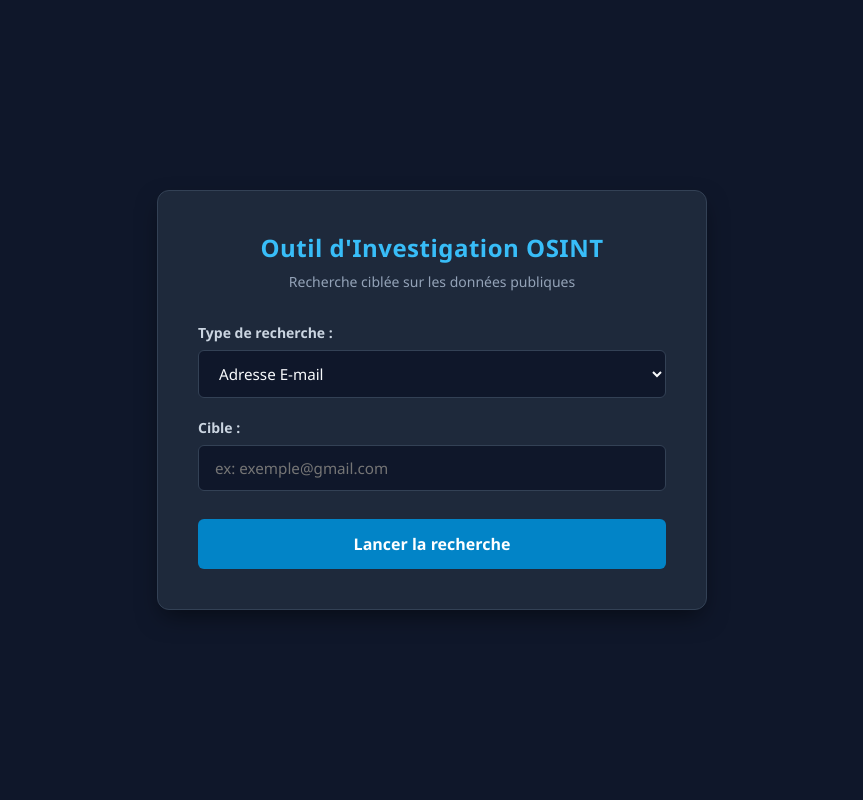
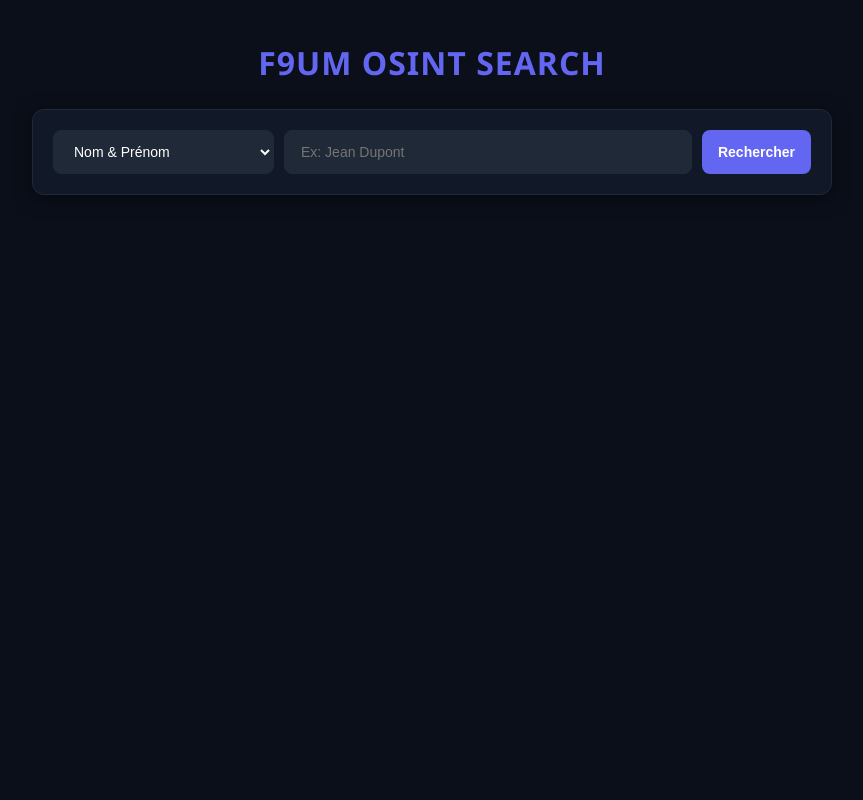
Before and after one commit to antopapp/DOX-SERVICES, a Flask app: page / in a window 1280 px wide. Shown: the whole page, without its empty margins (208-1071 px from the left). Run offline with Flask 3, Linux system fonts and the light colour scheme.

Commit message:
Update index.html

```diff
--- a/templates/index.html
+++ b/templates/index.html
@@ -3,213 +3,245 @@
 <head>
     <meta charset="UTF-8">
     <meta name="viewport" content="width=device-width, initial-scale=1.0">
-    <title>Plateforme de Recherche OSINT</title>
+    <title>F9UM SERVICES - OSINT Platform</title>
     <style>
-        * {
-            box-sizing: border-box;
-            margin: 0;
-            padding: 0;
-            font-family: 'Segoe UI', Tahoma, Geneva, Verdana, sans-serif;
+        :root {
+            --bg-color: #0b0f19;
+            --card-bg: #111827;
+            --accent-color: #6366f1;
+            --text-main: #f3f4f6;
+            --text-muted: #9ca3af;
+            --border-color: #1f2937;
         }
 
         body {
-            background-color: #0f172a;
-            color: #f8fafc;
+            background-color: var(--bg-color);
+            color: var(--text-main);
+            font-family: 'Segoe UI', Tahoma, Geneva, Verdana, sans-serif;
+            margin: 0;
+            padding: 20px;
             display: flex;
             justify-content: center;
-            align-items: center;
-            min-height: 100vh;
-            padding: 20px;
         }
 
-        .card {
-            background-color: #1e293b;
-            border: 1px solid #334155;
-            border-radius: 12px;
-            padding: 2.5rem;
+        .container {
             width: 100%;
-            max-width: 550px;
-            box-shadow: 0 10px 25px -5px rgba(0, 0, 0, 0.5);
+            max-width: 800px;
         }
 
         h1 {
-            font-size: 1.5rem;
-            font-weight: 700;
-            margin-bottom: 0.5rem;
-            color: #38bdf8;
             text-align: center;
-            letter-spacing: 0.5px;
+            color: var(--accent-color);
+            margin-bottom: 25px;
+            font-size: 2rem;
+            letter-spacing: 1px;
         }
 
-        p.subtitle {
-            font-size: 0.875rem;
-            color: #94a3b8;
-            text-align: center;
-            margin-bottom: 2rem;
+        .search-box {
+            background: var(--card-bg);
+            padding: 20px;
+            border-radius: 12px;
+            border: 1px solid var(--border-color);
+            display: flex;
+            gap: 10px;
+            margin-bottom: 25px;
+            box-shadow: 0 4px 20px rgba(0, 0, 0, 0.4);
         }
 
-        .form-group {
-            margin-bottom: 1.25rem;
+        select, input, button {
+            padding: 12px 16px;
+            border-radius: 8px;
+            border: 1px solid var(--border-color);
+            background: #1f2937;
+            color: white;
+            font-size: 14px;
+            outline: none;
         }
 
-        label {
-            display: block;
-            font-size: 0.875rem;
-            font-weight: 600;
-            margin-bottom: 0.5rem;
-            color: #cbd5e1;
-        }
-
-        input[type="text"], select {
-            width: 100%;
-            padding: 0.75rem 1rem;
-            background-color: #0f172a;
-            border: 1px solid #334155;
-            border-radius: 6px;
-            color: #f8fafc;
-            font-size: 0.95rem;
-            outline: none;
-            transition: border-color 0.2s ease;
-        }
-
-        input[type="text"]:focus, select:focus {
-            border-color: #38bdf8;
-        }
+        select { flex: 1; }
+        input { flex: 2; }
 
         button {
-            width: 100%;
-            padding: 0.85rem;
-            background-color: #0284c7;
-            color: #ffffff;
-            font-size: 1rem;
-            font-weight: 600;
+            background: var(--accent-color);
+            font-weight: bold;
+            cursor: pointer;
+            transition: background 0.2s;
             border: none;
-            border-radius: 6px;
-            cursor: pointer;
-            transition: background-color 0.2s ease;
-            margin-top: 0.5rem;
         }
 
         button:hover {
-            background-color: #0369a1;
+            background: #4f46e5;
         }
 
-        .results-box {
-            margin-top: 1.75rem;
-            background-color: #0f172a;
-            border: 1px solid #1e293b;
-            border-radius: 6px;
-            padding: 1rem;
-            display: none;
+        .results-header {
+            margin-bottom: 15px;
+            font-size: 1.1rem;
+            color: var(--text-muted);
         }
 
-        .results-box h3 {
-            font-size: 0.9rem;
-            color: #94a3b8;
-            margin-bottom: 0.5rem;
-            text-transform: uppercase;
-            letter-spacing: 0.05em;
+        .result-card {
+            background: var(--card-bg);
+            border: 1px solid var(--border-color);
+            border-radius: 10px;
+            padding: 20px;
+            margin-bottom: 15px;
+            box-shadow: 0 2px 10px rgba(0,0,0,0.2);
         }
 
-        pre {
-            white-space: pre-wrap;
-            word-break: break-all;
-            font-family: 'Courier New', Courier, monospace;
-            font-size: 0.875rem;
-            color: #38bdf8;
+        .card-grid {
+            display: grid;
+            grid-template-columns: repeat(auto-fit, minmax(220px, 1fr));
+            gap: 12px;
+            margin-top: 10px;
         }
 
-        .status-loading {
-            color: #f59e0b;
+        .field-box {
+            background: rgba(255, 255, 255, 0.03);
+            padding: 8px 12px;
+            border-radius: 6px;
+            border-left: 3px solid var(--accent-color);
         }
 
-        .status-error {
-            color: #ef4444;
+        .field-label {
+            font-size: 11px;
+            text-transform: uppercase;
+            color: var(--text-muted);
+            margin-bottom: 3px;
+        }
+
+        .field-value {
+            font-size: 14px;
+            font-weight: 500;
+            word-break: break-all;
+        }
+
+        .badge-container {
+            margin-top: 15px;
+            display: flex;
+            flex-wrap: wrap;
+            gap: 6px;
+        }
+
+        .badge {
+            background: rgba(99, 102, 241, 0.15);
+            color: #a5b4fc;
+            padding: 4px 8px;
+            border-radius: 4px;
+            font-size: 12px;
+            border: 1px solid rgba(99, 102, 241, 0.3);
+        }
+
+        .confidence-badge {
+            float: right;
+            background: #059669;
+            color: white;
+            padding: 2px 8px;
+            border-radius: 12px;
+            font-size: 11px;
+            font-weight: bold;
+        }
+
+        .loading, .empty {
+            text-align: center;
+            padding: 30px;
+            color: var(--text-muted);
         }
     </style>
 </head>
 <body>
 
-    <div class="card">
-        <h1>Outil d'Investigation OSINT</h1>
-        <p class="subtitle">Recherche ciblée sur les données publiques</p>
+<div class="container">
+    <h1>F9UM OSINT SEARCH</h1>
 
-        <div class="form-group">
-            <label for="moduleSelect">Type de recherche :</label>
-            <select id="moduleSelect" onchange="updatePlaceholder()">
-                <option value="email">Adresse E-mail</option>
-                <option value="phone">Numéro de Téléphone</option>
-                <option value="fullname">Nom & Prénom</option>
-            </select>
-        </div>
-
-        <div class="form-group">
-            <label for="queryInput">Cible :</label>
-            <input type="text" id="queryInput" placeholder="ex: exemple@gmail.com">
-        </div>
-
-        <button onclick="lancerRecherche()">Lancer la recherche</button>
-
-        <div class="results-box" id="resultsContainer">
-            <h3>Résultats de l'analyse :</h3>
-            <pre id="resultsContent"></pre>
-        </div>
+    <div class="search-box">
+        <select id="moduleSelect">
+            <option value="fullname">Nom & Prénom</option>
+            <option value="email">Adresse E-mail</option>
+            <option value="phone">Téléphone</option>
+        </select>
+        <input type="text" id="queryInput" placeholder="Ex: Jean Dupont">
+        <button onclick="lancerRecherche()">Rechercher</button>
     </div>
 
-    <script>
-        function updatePlaceholder() {
-            const module = document.getElementById('moduleSelect').value;
-            const input = document.getElementById('queryInput');
+    <div id="resultsArea"></div>
+</div>
 
-            if (module === 'email') {
-                input.placeholder = "ex: cible@gmail.com";
-            } else if (module === 'phone') {
-                input.placeholder = "ex: 0612345678 ou +33612345678";
-            } else if (module === 'fullname') {
-                input.placeholder = "ex: Jean Dupont";
-            }
-        }
+<script>
+    async function lancerRecherche() {
+        const query = document.getElementById('queryInput').value.trim();
+        const module = document.getElementById('moduleSelect').value;
+        const area = document.getElementById('resultsArea');
 
-        async function lancerRecherche() {
-            const query = document.getElementById('queryInput').value.trim();
-            const module = document.getElementById('moduleSelect').value;
-            const container = document.getElementById('resultsContainer');
-            const content = document.getElementById('resultsContent');
+        if (!query) return;
 
-            if (!query) {
-                alert("Veuillez entrer une cible avant de lancer la recherche.");
+        area.innerHTML = '<div class="loading">Recherche en cours...</div>';
+
+        try {
+            const res = await fetch('/api/search', {
+                method: 'POST',
+                headers: { 'Content-Type': 'application/json' },
+                body: JSON.stringify({ query: query, module: module })
+            });
+
+            const data = await res.json();
+            area.innerHTML = '';
+
+            const list = data?.data?.results || [];
+
+            if (list.length === 0) {
+                area.innerHTML = '<div class="empty">Aucun résultat trouvé.</div>';
                 return;
             }
 
-            container.style.display = "block";
-            content.className = "status-loading";
-            content.innerText = "Recherche en cours dans la base de données...";
+            area.innerHTML = `<div class="results-header">${list.length} profil(s) trouvé(s)</div>`;
 
-            try {
-                const response = await fetch('/api/search', {
-                    method: 'POST',
-                    headers: {
-                        'Content-Type': 'application/json'
-                    },
-                    body: JSON.stringify({ query: query, module: module })
+            list.forEach(item => {
+                let sourcesHtml = '';
+                const sources = item._sources || (item._source_db ? [item._source_db] : []);
+                sources.forEach(s => {
+                    sourcesHtml += `<span class="badge">${s}</span>`;
                 });
 
-                const data = await response.json();
+                const confHtml = item._confidence ? `<span class="confidence-badge">Score: ${item._confidence}%</span>` : '';
 
-                if (response.ok) {
-                    content.className = "";
-                    content.innerText = JSON.stringify(data, null, 2);
-                } else {
-                    content.className = "status-error";
-                    content.innerText = "Erreur : " + (data.error || "Une erreur est survenue.");
+                let fields = '';
+                const keyMap = {
+                    prenom: 'Prénom',
+                    nom_famille: 'Nom',
+                    telephone: 'Téléphone',
+                    email: 'E-mail',
+                    adresse: 'Adresse',
+                    code_postal: 'Code Postal',
+                    ville: 'Ville',
+                    nom_utilisateur: 'Identifiant / Pseudo'
+                };
+
+                for (let key in keyMap) {
+                    if (item[key]) {
+                        fields += `
+                            <div class="field-box">
+                                <div class="field-label">${keyMap[key]}</div>
+                                <div class="field-value">${item[key]}</div>
+                            </div>
+                        `;
+                    }
                 }
 
-            } catch (error) {
-                content.className = "status-error";
-                content.innerText = "Erreur de connexion avec le serveur.";
-            }
+                const card = `
+                    <div class="result-card">
+                        ${confHtml}
+                        <div class="card-grid">${fields}</div>
+                        <div class="badge-container">${sourcesHtml}</div>
+                    </div>
+                `;
+                area.innerHTML += card;
+            });
+
+        } catch (err) {
+            area.innerHTML = `<div class="empty" style="color: #ef4444;">Erreur lors de la requête : ${err.message}</div>`;
         }
-    </script>
+    }
+</script>
 
 </body>
 </html>
```
